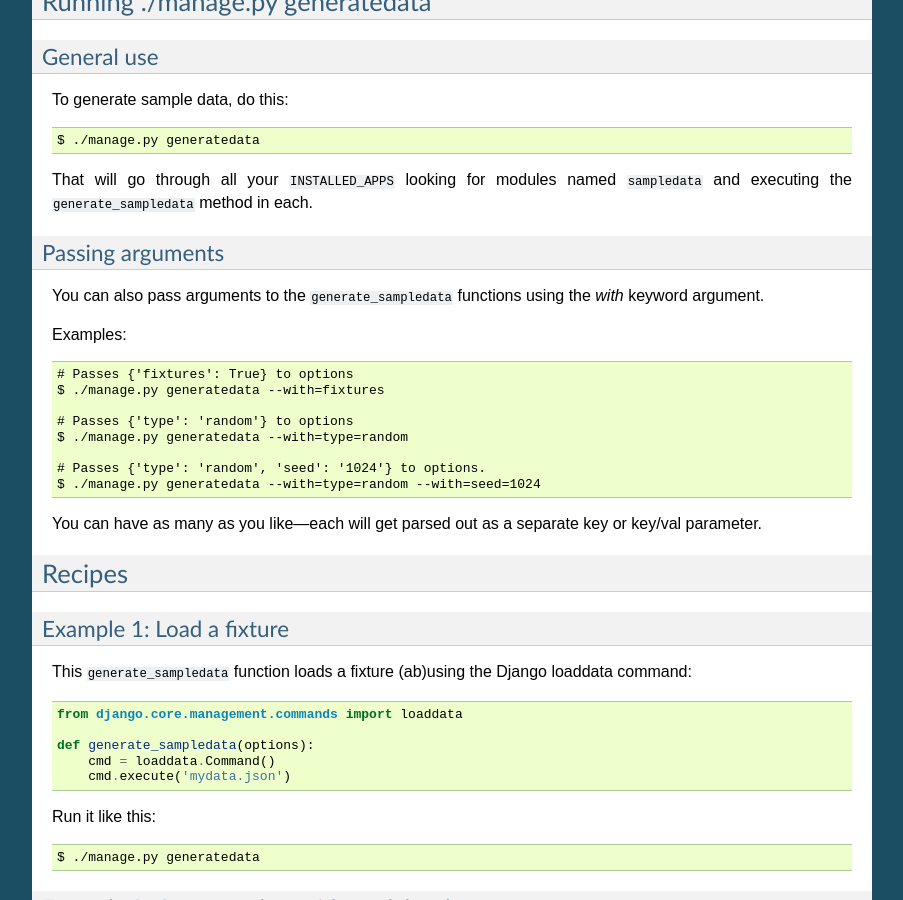
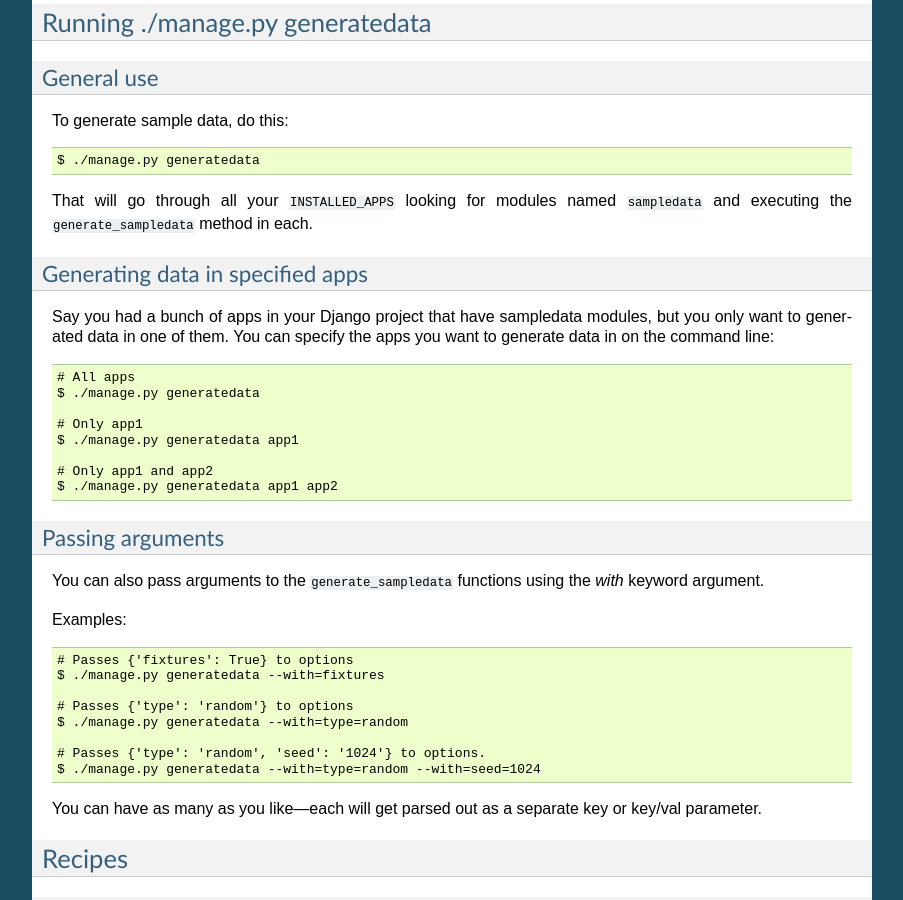
Before and after one commit to willkg/django-eadred, a Sphinx documentation site: the page built from docs/sampledata.rst, in a window 1280 px wide and 900 px high, scrolled down 1493 px. Shown: the whole window, without its empty margins (198-1101 px from the left). Built offline with Sphinx 7.4.7, drawn with Linux system fonts in a browser that asks for light colours; some of the changed text lies outside the part shown.

Commit message:
Add note about specifying apps to docs

```diff
--- a/docs/sampledata.rst
+++ b/docs/sampledata.rst
@@ -90,6 +90,24 @@
 in each.
 
 
+Generating data in specified apps
+---------------------------------
+
+Say you had a bunch of apps in your Django project that have
+sampledata modules, but you only want to generated data in one of
+them. You can specify the apps you want to generate data in on the
+command line::
+
+    # All apps
+    $ ./manage.py generatedata
+
+    # Only app1
+    $ ./manage.py generatedata app1
+
+    # Only app1 and app2
+    $ ./manage.py generatedata app1 app2
+
+
 Passing arguments
 -----------------
 
```
